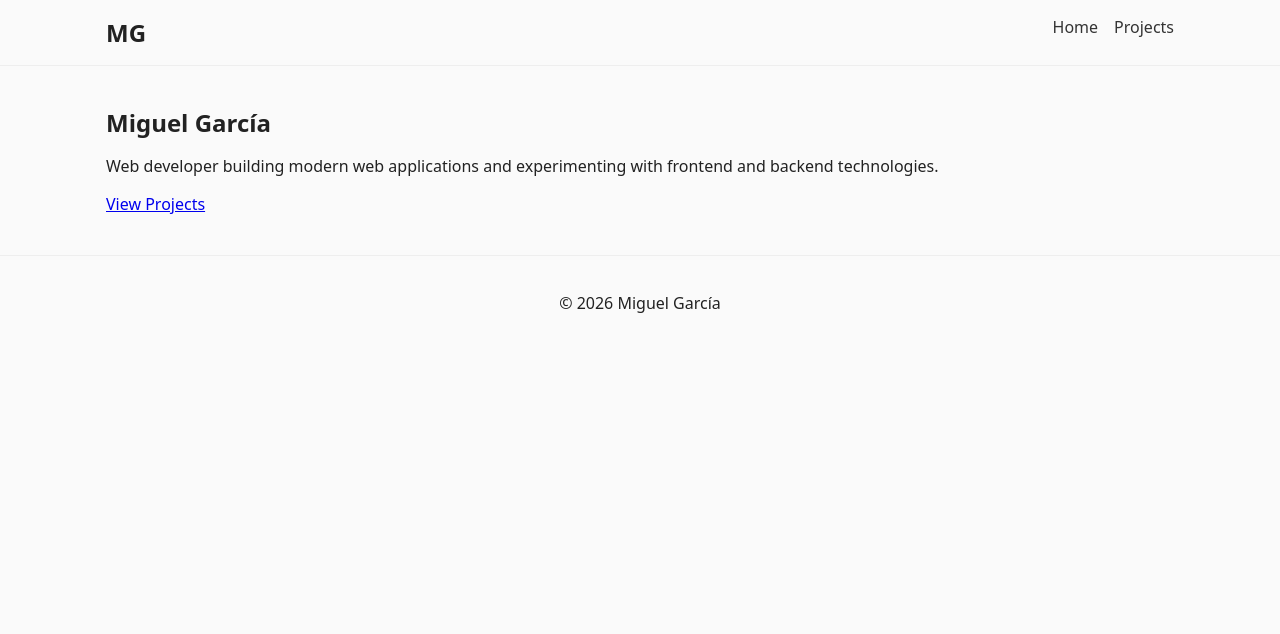
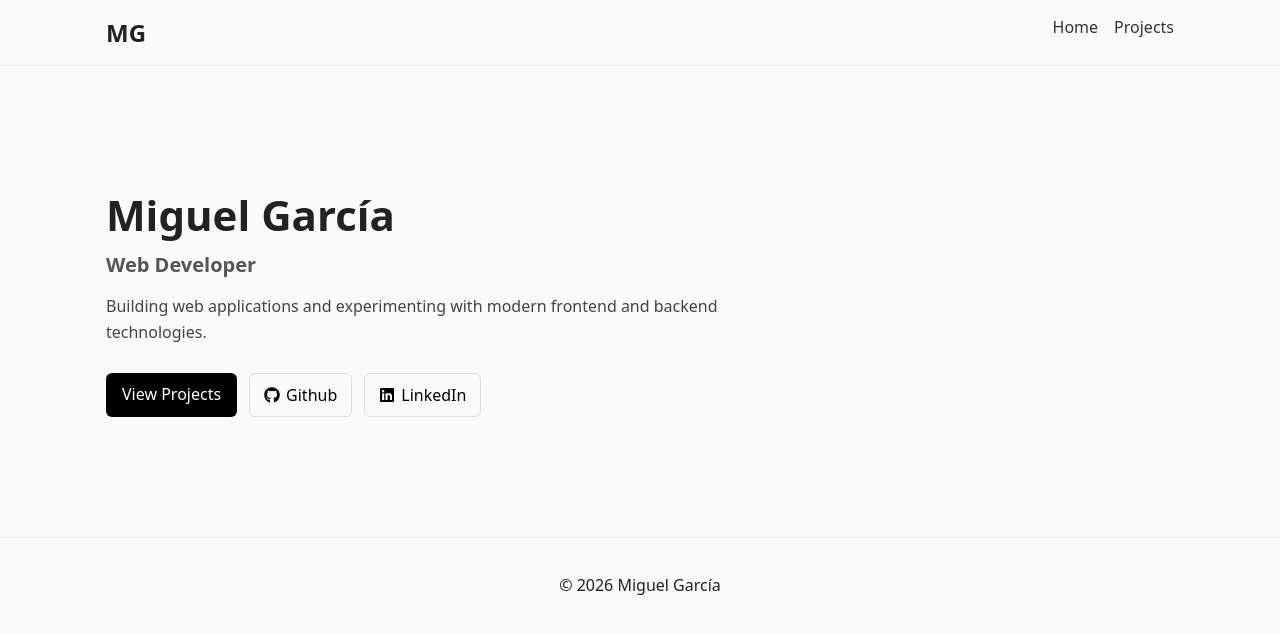
Before and after one commit to mickgv-web/portfolio, a React app: page / in a window 1280 px wide. Shown: the top 634 px of the page. Built offline with nearby package versions, Linux system fonts and the light colour scheme; the HTML template or start-up script is replaced by a standard one.

Commit message:
add home hero section

```diff
--- a/package.json
+++ b/package.json
@@ -10,8 +10,10 @@
     "preview": "vite preview"
   },
   "dependencies": {
+    "framer-motion": "^12.37.0",
     "react": "^19.2.4",
     "react-dom": "^19.2.4",
+    "react-icons": "^5.6.0",
     "react-router-dom": "^7.13.1"
   },
   "devDependencies": {
--- a/src/components/ProjectCard.jsx
+++ b/src/components/ProjectCard.jsx
@@ -1,7 +1,19 @@
+import { motion as Motion } from "framer-motion";
+import { FaGithub } from "react-icons/fa";
+import { FiExternalLink } from "react-icons/fi";
+
 function ProjectCard({ project }) {
   return (
-    <div className="project-card">
-      <img src={project.image} alt={project.name} />
+    <Motion.div
+      className="project-card"
+      whileHover={{ y: -6 }}
+      transition={{ duration: 0.2 }}
+    >
+      <img
+        src={project.image}
+        alt={project.name}
+        className="project-image"
+      />
 
       <h3>{project.name}</h3>
 
@@ -14,13 +26,25 @@ function ProjectCard({ project }) {
       </div>
 
       <div className="project-links">
-        <a href={project.github} target="_blank">Github</a>
+        <a
+          href={project.github}
+          target="_blank"
+          rel="noopener noreferrer"
+        >
+          <FaGithub />
+        </a>
 
         {project.demo && (
-          <a href={project.demo} target="_blank">Demo</a>
+          <a
+            href={project.demo}
+            target="_blank"
+            rel="noopener noreferrer"
+          >
+            <FiExternalLink />
+          </a>
         )}
       </div>
-    </div>
+    </Motion.div>
   );
 }
 
--- a/src/data/es/projects.json
+++ b/src/data/es/projects.json
@@ -1,4 +1,20 @@
 [
+  {
+    "name": "Battleships Multiplayer",
+    "description": "Juego clásico Hundir la Flota con WebSockets usando Spring Boot.",
+    "image": "/images/battleships.jpg",
+    "github": "https://github.com/usuario/battleships",
+    "demo": null,
+    "tech": ["Java", "Spring Boot", "WebSockets"]
+  },
+  {
+    "name": "Academia Manager",
+    "description": "Sistema de gestión académica en Java.",
+    "image": "/images/academia.jpg",
+    "github": "https://github.com/usuario/academia",
+    "demo": null,
+    "tech": ["Java"]
+  },
   {
     "name": "Battleships Multiplayer",
     "description": "Juego clásico Hundir la Flota con WebSockets usando Spring Boot.",
--- a/src/main.jsx
+++ b/src/main.jsx
@@ -3,6 +3,7 @@ import { createRoot } from 'react-dom/client'
 import "./styles/global.css";
 import "./styles/layout.css";
 import "./styles/projects.css";
+import "./styles/home.css";
 import App from './App.jsx'
 
 createRoot(document.getElementById('root')).render(
--- a/src/pages/Home.jsx
+++ b/src/pages/Home.jsx
@@ -1,15 +1,52 @@
+import { motion as Motion } from "framer-motion";
+import { Link } from "react-router-dom";
+import { FaGithub, FaLinkedin } from "react-icons/fa";
+
 function Home() {
   return (
-    <section className="hero">
+    <Motion.section
+      className="hero"
+      initial={{ opacity: 0, y: 30 }}
+      animate={{ opacity: 1, y: 0 }}
+      transition={{ duration: 0.6 }}
+    >
       <h1>Miguel García</h1>
 
-      <p>
-        Web developer building modern web applications
-        and experimenting with frontend and backend technologies.
+      <h2 className="hero-subtitle">
+        Web Developer
+      </h2>
+
+      <p className="hero-description">
+        Building web applications and experimenting with
+        modern frontend and backend technologies.
       </p>
 
-      <a href="/projects">View Projects</a>
-    </section>
+      <div className="hero-actions">
+        <Link to="/projects" className="btn-primary">
+          View Projects
+        </Link>
+
+        <a
+          href="https://github.com/tuusuario"
+          target="_blank"
+          rel="noopener noreferrer"
+          className="btn-secondary"
+        >
+          <FaGithub />
+          Github
+        </a>
+
+        <a
+          href="https://linkedin.com/in/tuusuario"
+          target="_blank"
+          rel="noopener noreferrer"
+          className="btn-secondary"
+        >
+          <FaLinkedin />
+          LinkedIn
+        </a>
+      </div>
+    </Motion.section>
   );
 }
 
--- a/src/pages/Projects.jsx
+++ b/src/pages/Projects.jsx
@@ -1,19 +1,31 @@
+import { motion as Motion } from "framer-motion";
 import projects from "../data/es/projects.json";
 import ProjectCard from "../components/ProjectCard";
+
+const container = {
+  hidden: {},
+  show: {
+    transition: {
+      staggerChildren: 0.12
+    }
+  }
+};
 
 function Projects() {
   return (
     <section>
       <h2>Projects</h2>
 
-      <div className="projects-grid">
+      <Motion.div
+        className="projects-grid"
+        variants={container}
+        initial="hidden"
+        animate="show"
+      >
         {projects.map((project) => (
-          <ProjectCard
-            key={project.name}
-            project={project}
-          />
+          <ProjectCard key={project.name} project={project} />
         ))}
-      </div>
+      </Motion.div>
     </section>
   );
 }
--- /dev/null
+++ b/src/styles/home.css
@@ -0,0 +1,51 @@
+.hero {
+  padding: 80px 0;
+
+  max-width: 700px;
+}
+
+.hero h1 {
+  font-size: 42px;
+  margin-bottom: 8px;
+}
+
+.hero-subtitle {
+  font-size: 20px;
+  color: #555;
+  margin-bottom: 16px;
+}
+
+.hero-description {
+  font-size: 16px;
+  color: #444;
+  line-height: 1.6;
+
+  margin-bottom: 28px;
+}
+
+.hero-actions {
+  display: flex;
+  gap: 12px;
+  flex-wrap: wrap;
+}
+
+.btn-primary {
+  background: black;
+  color: white;
+  padding: 10px 16px;
+  border-radius: 6px;
+  text-decoration: none;
+}
+
+.btn-secondary {
+  display: flex;
+  align-items: center;
+  gap: 6px;
+
+  border: 1px solid #ddd;
+  padding: 10px 14px;
+  border-radius: 6px;
+
+  text-decoration: none;
+  color: black;
+}
--- a/src/styles/projects.css
+++ b/src/styles/projects.css
@@ -8,28 +8,26 @@
 }
 
 .project-card {
-  border: 1px solid #e5e5e5;
-  border-radius: 10px;
+  border: 1px solid #e6e6e6;
+  border-radius: 12px;
 
-  padding: 16px;
+  padding: 18px;
 
   background: white;
 
-  transition: transform 0.15s ease;
+  display: flex;
+  flex-direction: column;
+
+  gap: 10px;
 }
 
-.project-card:hover {
-  transform: translateY(-4px);
-}
-
-.project-card img {
+.project-image {
   width: 100%;
-  border-radius: 6px;
-  margin-bottom: 10px;
+  border-radius: 8px;
 }
 
 .project-card h3 {
-  margin-bottom: 6px;
+  margin: 4px 0;
 }
 
 .project-card p {
@@ -38,21 +36,33 @@
 }
 
 .project-tech {
-  margin-top: 10px;
   display: flex;
+  flex-wrap: wrap;
   gap: 6px;
-  flex-wrap: wrap;
 }
 
 .project-tech span {
   font-size: 12px;
-  background: #f1f1f1;
-  padding: 3px 8px;
-  border-radius: 4px;
+  background: #f3f3f3;
+  padding: 4px 8px;
+  border-radius: 6px;
 }
 
 .project-links {
-  margin-top: 12px;
+  margin-top: auto;
+
   display: flex;
   gap: 12px;
+
+  font-size: 18px;
 }
+
+.project-links a {
+  color: #333;
+  display: flex;
+  align-items: center;
+}
+
+.project-links a:hover {
+  color: #000;
+}
```
Also changed, not shown: 1 other file (tests, documents, lock files or other folders).
